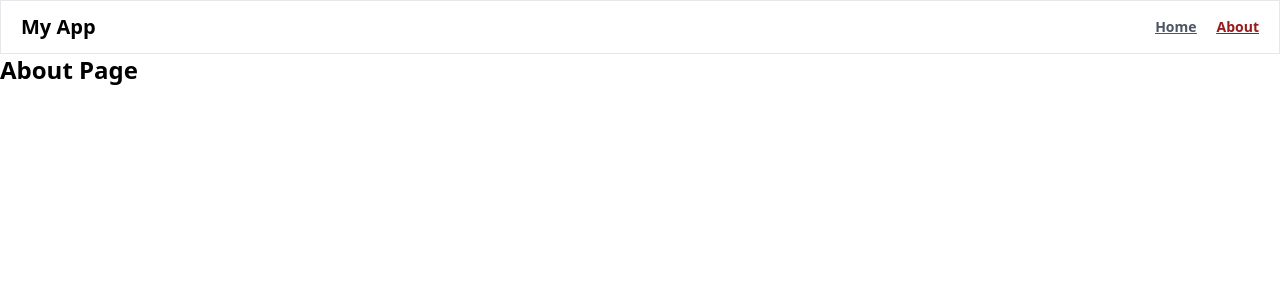
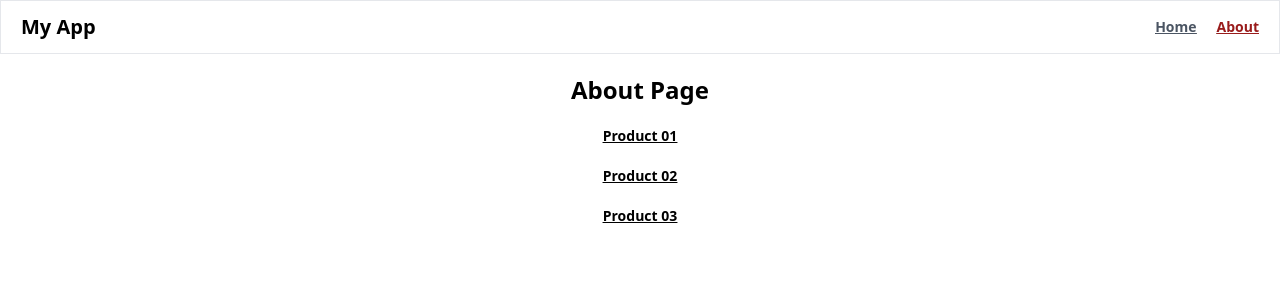
Before and after one commit to Jorge-Ortiz-Mata/React-Router, a React (Create React App) app: page /about in a window 1280 px wide. Shown: the top 300 px of the page. Built offline with nearby package versions, Linux system fonts and the light colour scheme.

Commit message:
Adding Dynamic URL's

```diff
--- a/src/App.jsx
+++ b/src/App.jsx
@@ -3,6 +3,7 @@ import Home from './pages/Home';
 import About from './pages/About';
 import RouteLayout from './pages/RouteLayout';
 import ErrorPage from './pages/Error';
+import ProductPage from './pages/Product';
 
 const router = createBrowserRouter([
   {
@@ -11,7 +12,8 @@ const router = createBrowserRouter([
     errorElement: <ErrorPage />,
     children: [
       { path: '/', element: <Home /> },
-      { path: '/about', element: <About /> }
+      { path: '/about', element: <About /> },
+      { path: '/products/:id', element: <ProductPage /> }
     ]
   },
 ])
--- a/src/pages/About.jsx
+++ b/src/pages/About.jsx
@@ -1,9 +1,28 @@
+import { Link } from "react-router-dom";
+
 const About = () => {
 
   return(
-    <>
-      <h1 className="text-2xl font-bold">About Page</h1>
-    </>
+    <div className="flex flex-col items-center justify-center">
+      <h1 className="text-2xl font-bold text-center my-5">About Page</h1>
+      <ul className="flex flex-col gap-5">
+        <li className="underline font-semibold text-sm">
+          <Link to="/products/1">
+            Product 01
+          </Link>
+        </li>
+        <li className="underline font-semibold text-sm">
+          <Link to="/products/2">
+            Product 02
+          </Link>
+        </li>
+        <li className="underline font-semibold text-sm">
+          <Link to="/products/3">
+            Product 03
+          </Link>
+        </li>
+      </ul>
+    </div>
   )
 }
 
--- a/src/pages/Home.jsx
+++ b/src/pages/Home.jsx
@@ -8,10 +8,10 @@ const Home = () => {
   }
 
   return(
-    <>
-      <h1 className="text-2xl font-bold">Home Page</h1>
+    <div className="flex flex-col items-center justify-center">
+      <h1 className="text-2xl font-bold text-center my-5">Home Page</h1>
       <button className="border bg-gray-300 text-sm font-bold p-2 rounded" onClick={handleClick}>Navigate</button>
-    </>
+    </div>
   )
 }
 
--- /dev/null
+++ b/src/pages/Product.jsx
@@ -0,0 +1,14 @@
+import { useParams } from 'react-router-dom';
+
+const ProductPage = () => {
+  const params = useParams();
+
+  return(
+    <div className="flex flex-col items-center justify-center">
+      <h1 className="text-2xl font-bold text-center my-5">Product Page</h1>
+      <p>This is your product: {params.id}</p>
+    </div>
+  )
+}
+
+export default ProductPage;
```
Also changed, not shown: 1 other file (tests, documents, lock files or other folders).
